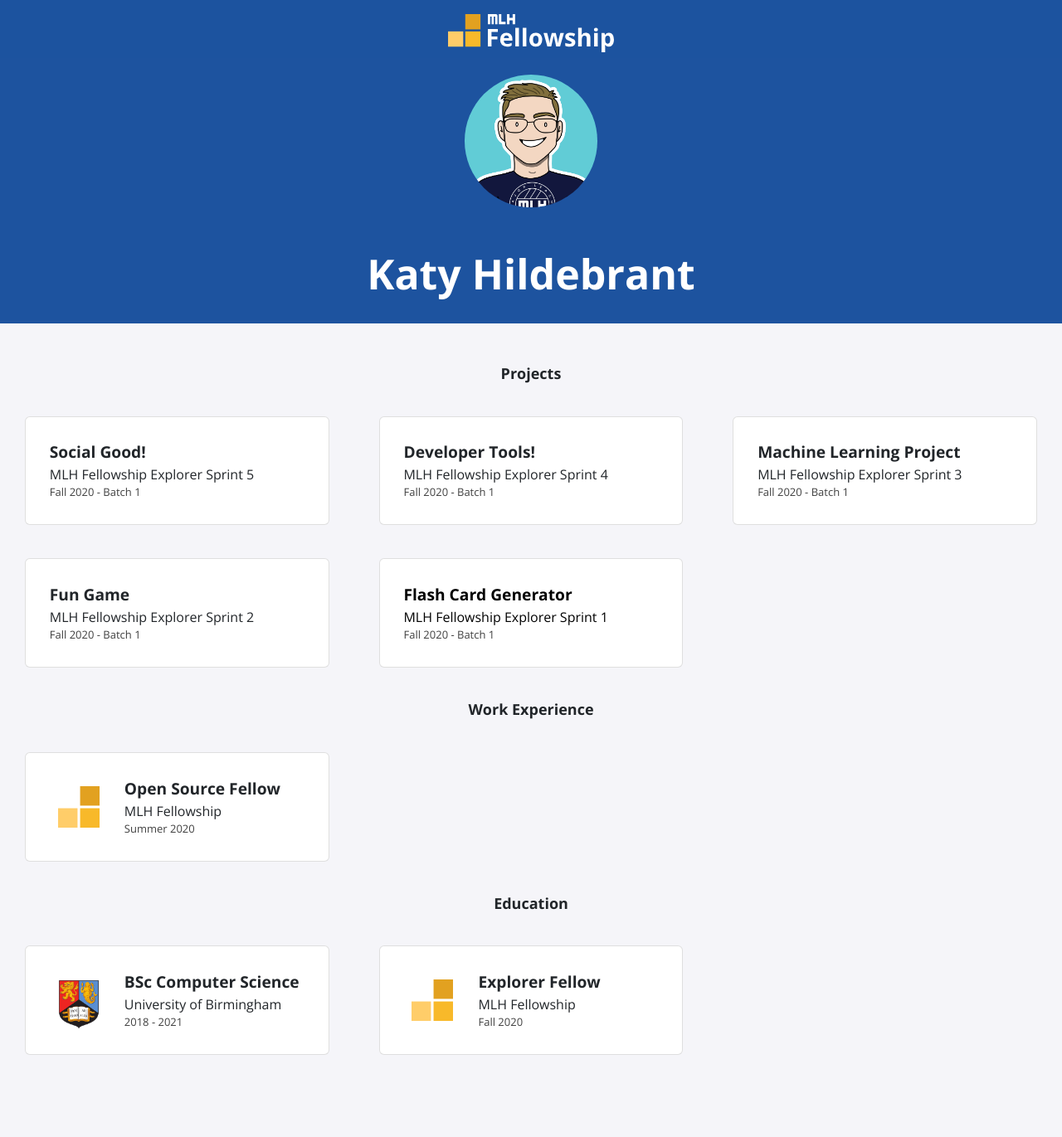
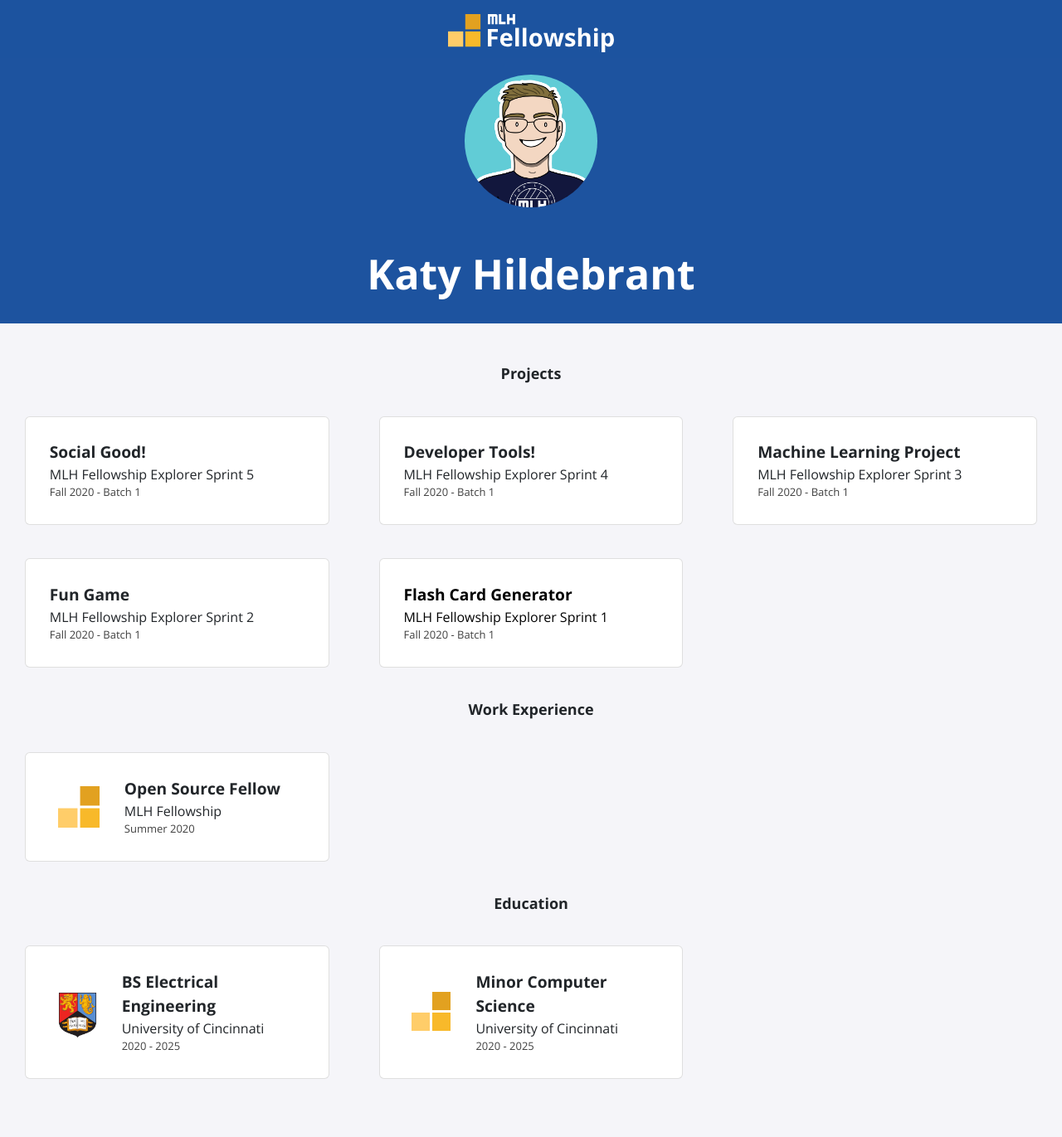
Before and after one commit to hildebkg/hildebkg.github.io, a Jekyll site: the page built from index.html, in a window 1280 px wide. Shown: the whole page at 83% size. Built offline with Jekyll 4.4.1, drawn with Linux system fonts in a browser that asks for light colours; nearby versions of some CDN libraries; before the commit the page ends 1342 px from its top, so only the background shows below that.

Commit message:
Update education.yml

```diff
--- a/_data/education.yml
+++ b/_data/education.yml
@@ -1,9 +1,9 @@
-- course: BSc Computer Science
-  institute: University of Birmingham
-  dates: 2018 - 2021
+- course: BS Electrical Engineering
+  institute: University of Cincinnati
+  dates: 2020 - 2025
   logo: uob.png
 
-- course: Explorer Fellow
-  institute: MLH Fellowship
-  dates: Fall 2020
+- course: Minor Computer Science
+  institute: University of Cincinnati
+  dates: 2020 - 2025
   logo: fellowship.svg
```
